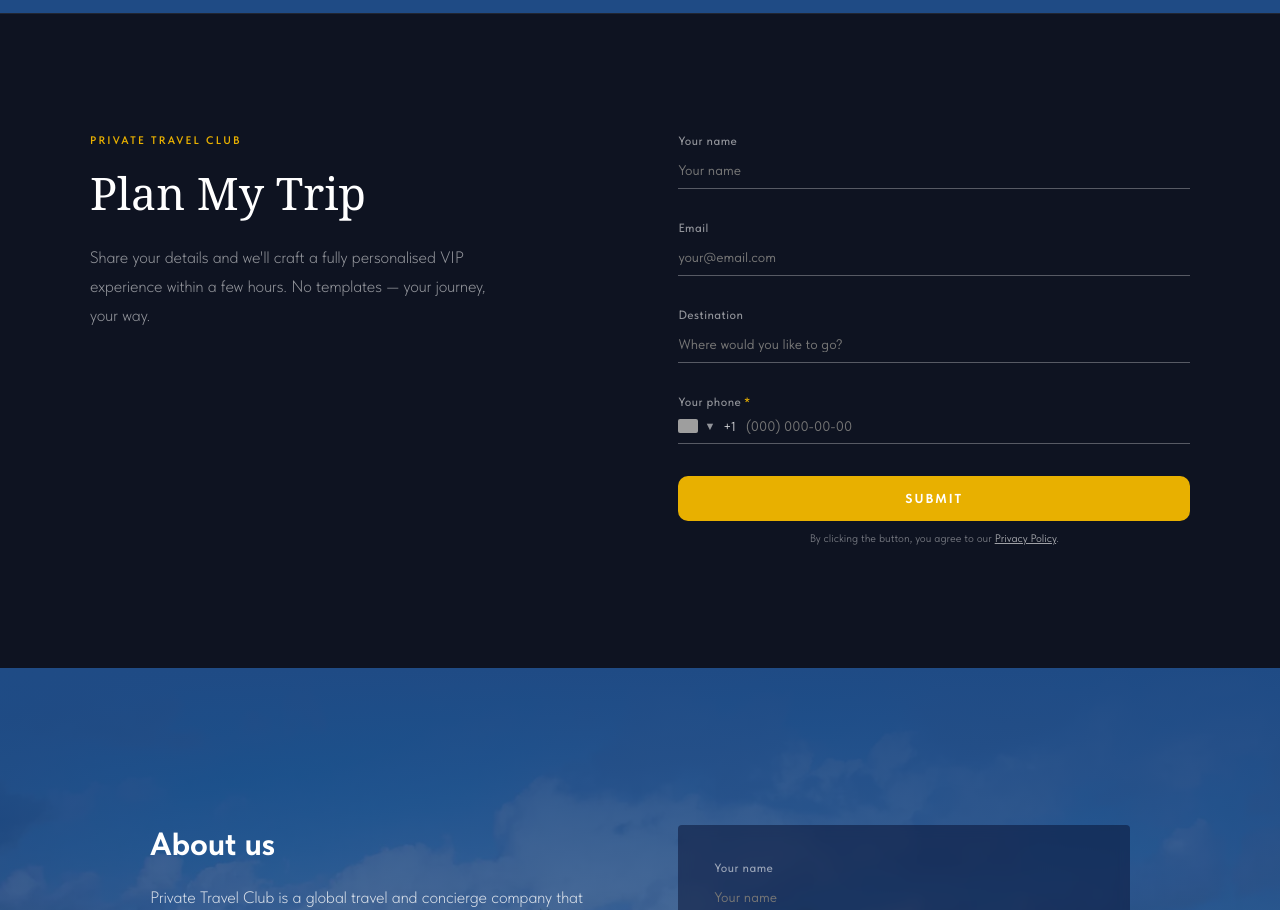
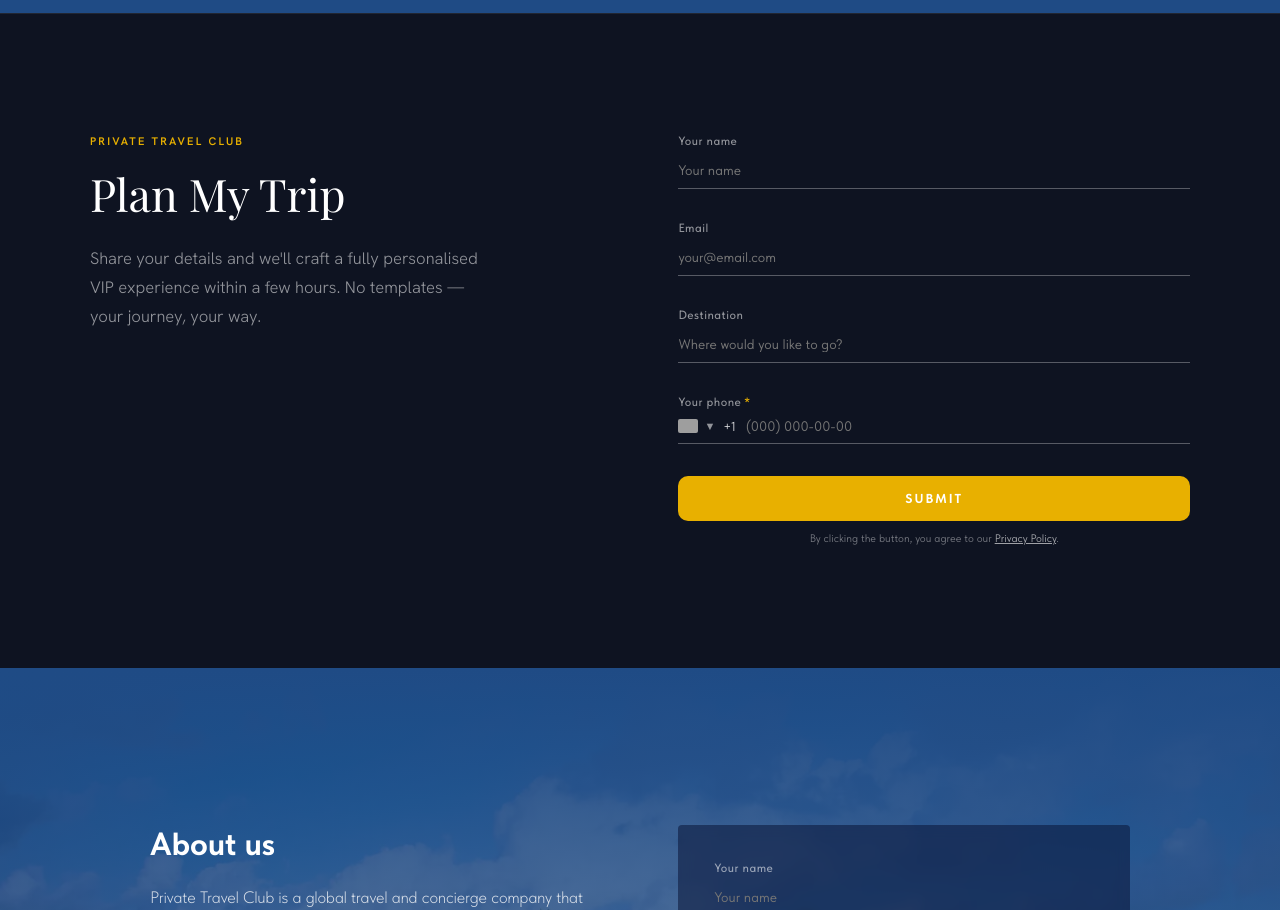
Before and after one commit to deminvv1/Private-Travel-Club, a Next.js app: page /en in a window 1280 px wide. Shown: the part 1400-2310 px from the top of the page. Built offline with nearby package versions, Linux system fonts and the light colour scheme; grey boxes are pictures that could not be loaded.

Commit message:
Add Playfair Display + Hanken Grotesk fonts, ServiceCardsSection, PlanTripSection

```diff
--- a/app/globals.css
+++ b/app/globals.css
@@ -7,6 +7,11 @@
   font-weight: 250 1000;
   font-display: swap;
   src: url('/fonts/ptc-sans.woff2') format('woff2');
+}
+
+:root {
+  --font-playfair: 'Playfair Display', Georgia, serif;
+  --font-hanken: 'Hanken Grotesk', Arial, sans-serif;
 }
 
 *, *::before, *::after { box-sizing: border-box; }
--- a/app/layout.tsx
+++ b/app/layout.tsx
@@ -1,8 +1,23 @@
 import type { Metadata } from 'next'
 import { headers } from 'next/headers'
 import Script from 'next/script'
+import { Playfair_Display, Hanken_Grotesk } from 'next/font/google'
 import CookieBanner from '@/components/CookieBanner'
 import './globals.css'
+
+const playfair = Playfair_Display({
+  subsets: ['latin', 'latin-ext'],
+  weight: ['400', '700'],
+  variable: '--font-playfair',
+  display: 'swap',
+})
+
+const hanken = Hanken_Grotesk({
+  subsets: ['latin', 'latin-ext'],
+  weight: ['300', '400', '600'],
+  variable: '--font-hanken',
+  display: 'swap',
+})
 
 const SITE_URL = 'https://private-travel-club.com'
 const SITE_TITLE = 'PRIVATE TRAVEL CLUB ❖ Worldwide Travel & Concierge Services'
@@ -87,7 +102,7 @@
 export default async function RootLayout({ children }: { children: React.ReactNode }) {
   const locale = (await headers()).get('x-locale') ?? 'en'
   return (
-    <html lang={locale}>
+    <html lang={locale} className={`${playfair.variable} ${hanken.variable}`}>
       <head>
         <link rel="preload" href="/fonts/ptc-sans.woff2" as="font" type="font/woff2" crossOrigin="anonymous" />
         <meta name="format-detection" content="telephone=no" />
--- a/components/PlanTripSection.tsx
+++ b/components/PlanTripSection.tsx
@@ -32,7 +32,7 @@
 
           <div>
             <span style={{
-              fontFamily: 'PTCSans, Arial, sans-serif',
+              fontFamily: 'var(--font-hanken)',
               fontSize: 11, fontWeight: 600,
               letterSpacing: '0.2em', textTransform: 'uppercase',
               color: '#e8b000', display: 'block', marginBottom: 20,
@@ -40,7 +40,7 @@
               {copy.label}
             </span>
             <h2 style={{
-              fontFamily: 'Georgia, "Times New Roman", serif',
+              fontFamily: 'var(--font-playfair)',
               fontSize: 'clamp(28px,3.5vw,52px)',
               fontWeight: 300, color: '#fff',
               lineHeight: 1.15, marginBottom: 24,
@@ -48,7 +48,7 @@
               {copy.title}
             </h2>
             <p style={{
-              fontFamily: 'PTCSans, Arial, sans-serif',
+              fontFamily: 'var(--font-hanken)',
               fontSize: 'clamp(14px,1.3vw,17px)',
               fontWeight: 300, color: 'rgba(255,255,255,0.55)',
               lineHeight: 1.75, maxWidth: 400,
```
